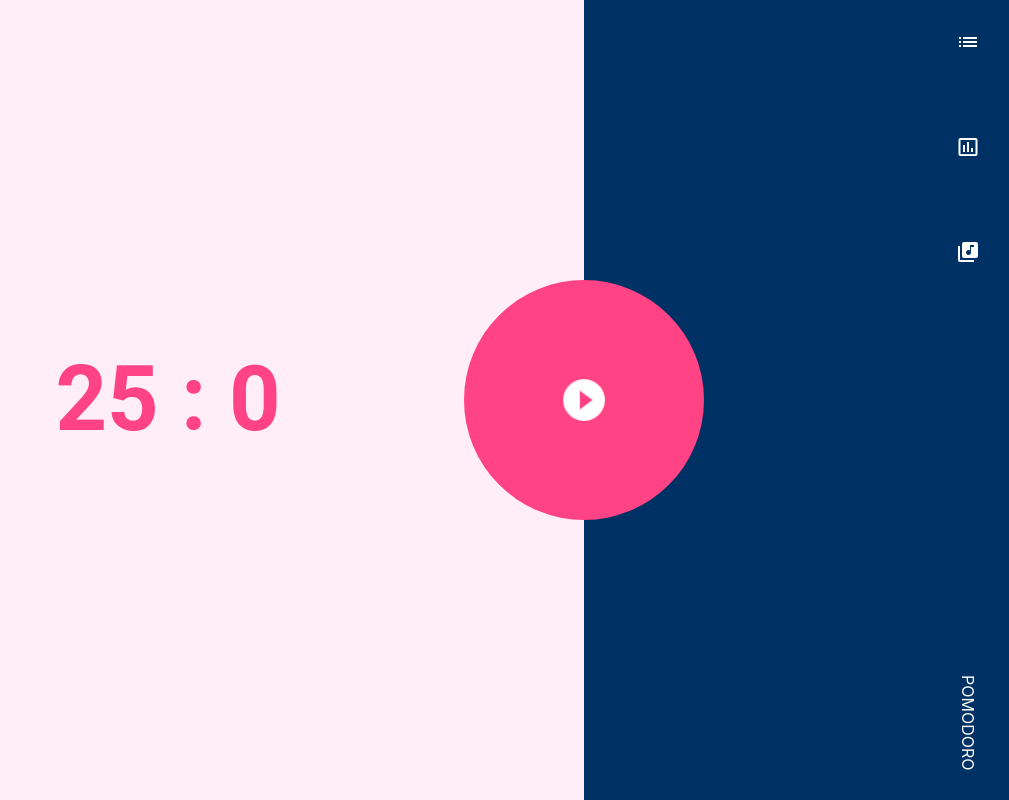
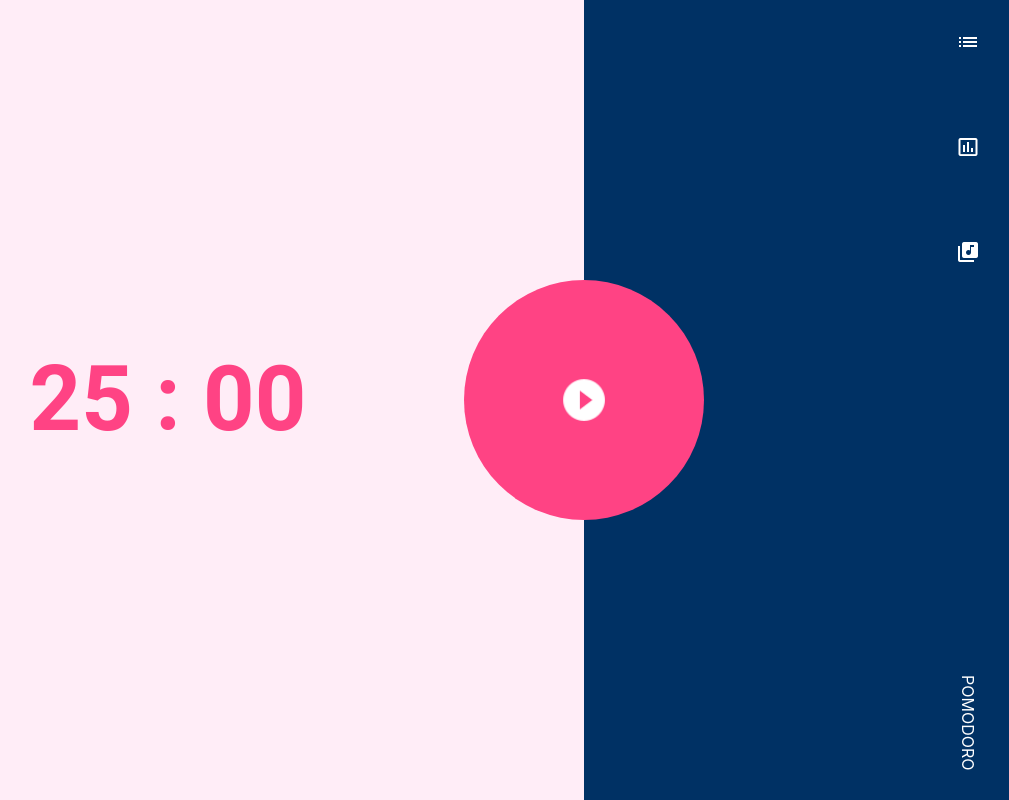
Before and after one commit to wesley0983/vite-react-plus, a React (Vite) app: page / in a window 1280 px wide. Shown: the whole page, without its empty margins (248-1257 px from the left). Built offline with nearby package versions, Linux system fonts and the light colour scheme.

Commit message:
番茄中 - 開始倒數功能

```diff
--- a/src/components/home/index.jsx
+++ b/src/components/home/index.jsx
@@ -10,19 +10,22 @@ export default () => {
   useEffect(() => {
     let intervalId;
     if (isRunning){
-      setInterval(() => {
+      intervalId = setInterval(() => {
         if (seconds > 0) {
           setSeconds(seconds - 1);
         } else if (minutes > 0) {
           setMinutes(minutes - 1);
-          setSeconds(10);
+          setSeconds(59);
         } else {
-          clearInterval(intervalId);
-          // 倒計時結束時的處理
+          //最後清除計數器
+          console.log('clear1')
+          clearInterval(intervalId)
         }
       }, 1000)
     }
-  }, [isRunning, minutes, seconds]);
+    return () => clearInterval(intervalId);
+
+  }, [isRunning,minutes,seconds]);
 
   const handleStartTime = () => {
     setIsRunning(true)
@@ -34,7 +37,7 @@ export default () => {
         <div className="home">
           <div className="left">
             <div className="time">
-              {minutes} : {seconds}
+              {minutes.toString().length > 1 ? minutes : '0' + minutes} : {seconds === 60 ? '00' : seconds.toString().length > 1 ? seconds : '0'+seconds  }
             </div>
             <div className="bg">
               <div className="circle">
```
